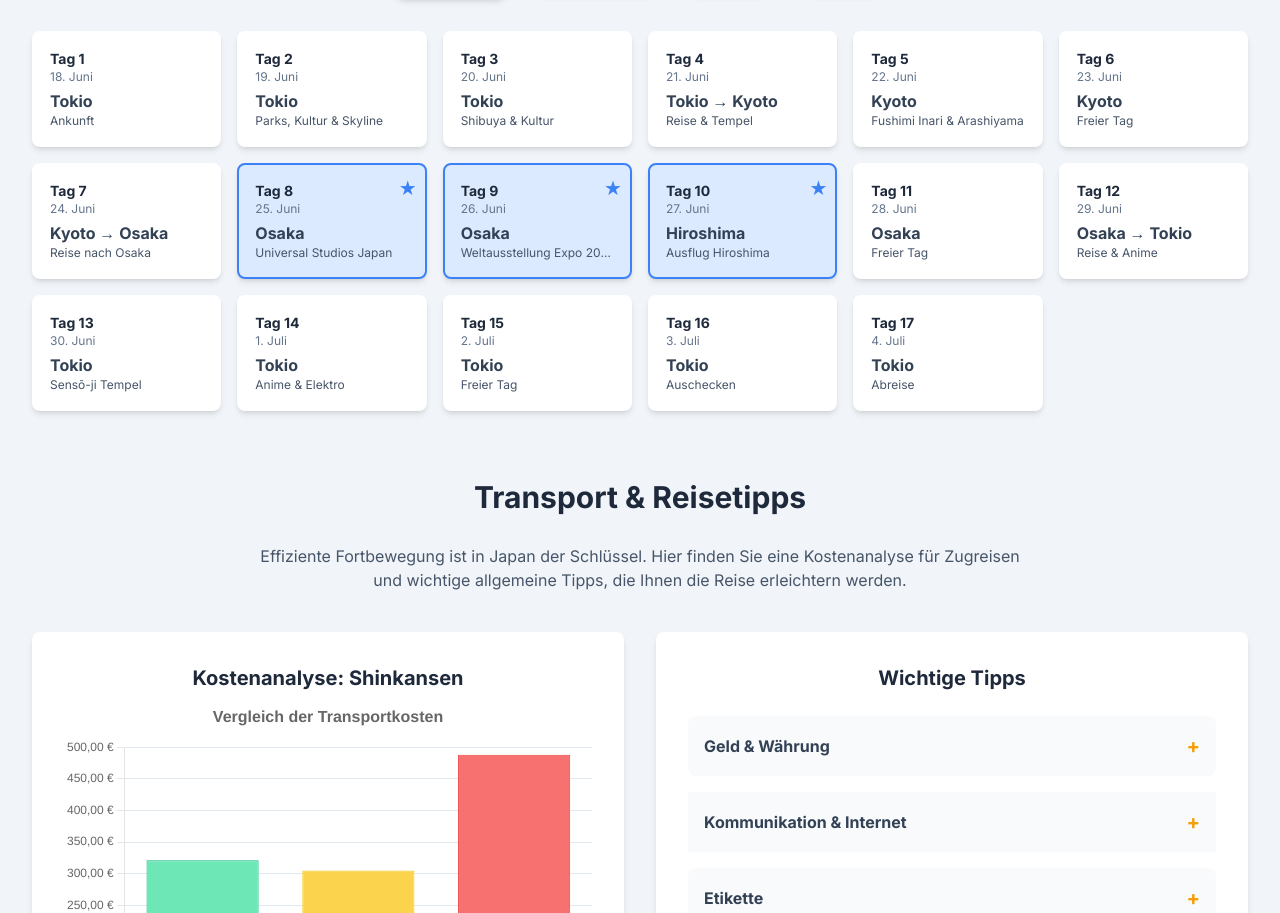
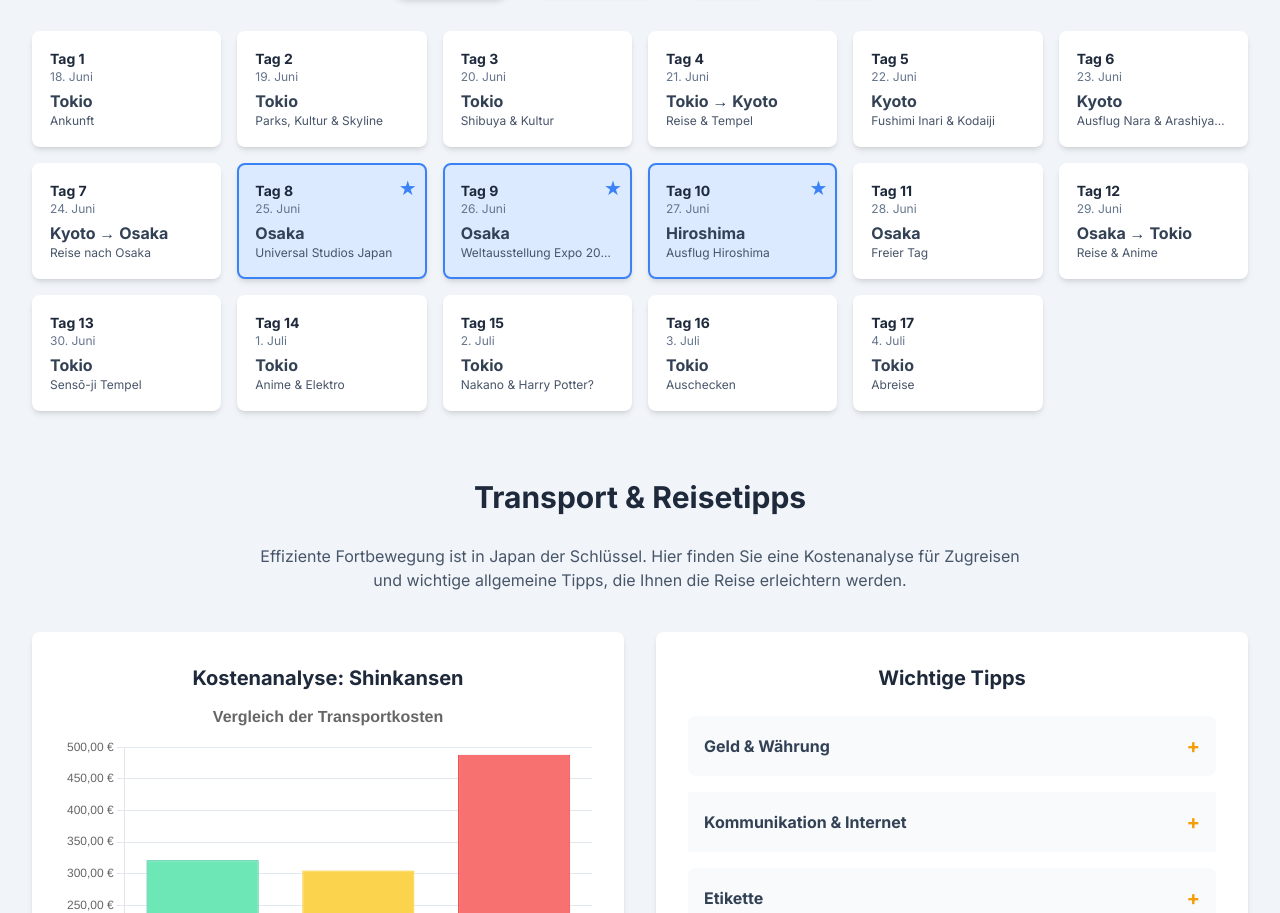
Before and after one commit to Funnypeace/Japan2025, a plain HTML site: page index.html in a window 1280 px wide. Shown: the part 1618-2531 px from the top of the page. Drawn offline with nearby package versions, Linux system fonts and the light colour scheme.

Commit message:
Update itinerary with additional activities

```diff
--- a/index.html
+++ b/index.html
@@ -287,20 +287,25 @@
                 <div class="space-y-4">
                     <div class="activity-item"><strong class="text-amber-600">Vormittag:</strong> Auschecken Hotel: Villa Fontaine Tokyo Hamamatsucho.</div>
                     <div class="activity-item"><strong class="text-amber-600">Nachmittag:</strong> Einchecken Hotel: Almont Hotel Kyoto.</div>
-                    <div class="activity-item" data-theme="kultur"><strong class="text-amber-600">Abend:</strong> Kinkaku-ji Goldener Pavillon &amp; Kiyomizu-dera Tempel Abends.</div>
+                    <div class="activity-item" data-theme="kultur"><strong class="text-amber-600">Nachmittag:</strong> Kinkaku-ji (Goldener Pavillon) und Sennyū-ji Tempel.</div>
+                    <div class="activity-item" data-theme="kultur"><strong class="text-amber-600">Abend:</strong> Kiyomizu-dera Tempel.</div>
                 </div>` },
-            { day: 5, date: "22. Juni", location: "Kyoto", title: "Fushimi Inari & Arashiyama", themes: ['kultur'], preBooked: false, details: `
+            { day: 5, date: "22. Juni", location: "Kyoto", title: "Fushimi Inari & Kodaiji", themes: ['kultur'], preBooked: false, details: `
                 <div class="space-y-4">
                     <div class="activity-item" data-theme="kultur"><strong class="text-amber-600">Früh morgens:</strong> Fushimi Inari Taisha Schrein.</div>
-                    <div class="activity-item" data-theme="kultur"><strong class="text-amber-600">Vormittag:</strong> Arashiyama Bambuswald (Bamboo Grove).</div>
-                    <div class="activity-item"><strong class="text-amber-600">Rest des Tages:</strong> Freie Gestaltung in Kyoto.</div>
+                    <div class="activity-item" data-theme="kultur"><strong class="text-amber-600">Vormittag:</strong> Bamboo Forest of Kodaiji.</div>
+                    <div class="activity-item" data-theme="kultur"><strong class="text-amber-600">Nachmittag:</strong> Nishiki Market.</div>
                 </div>` },
-            { day: 6, date: "23. Juni", location: "Kyoto", title: "Freier Tag", themes: [], preBooked: false, details: `<p>Dieser Tag steht zur freien Verfügung in Kyoto.</p>` },
+            { day: 6, date: "23. Juni", location: "Kyoto", title: "Ausflug Nara & Arashiyama", themes: ['kultur'], preBooked: false, details: `
+                <div class="space-y-4">
+                    <div class="activity-item" data-theme="kultur"><strong class="text-amber-600">Vormittag:</strong> Ausflug nach Nara – Tōdai-ji Tempel.</div>
+                    <div class="activity-item" data-theme="kultur"><strong class="text-amber-600">Nachmittag:</strong> Bambuswald Arashiyama.</div>
+                </div>` },
             { day: 7, date: "24. Juni", location: "Kyoto → Osaka", title: "Reise nach Osaka", themes: [], preBooked: false, details: `
                 <div class="space-y-4">
                     <div class="activity-item"><strong class="text-amber-600">Vormittag:</strong> Auschecken Hotel: Almont Hotel Kyoto.</div>
                     <div class="activity-item"><strong class="text-amber-600">Nachmittag:</strong> Einchecken Hotel: Smile Hotel Shinosaka.</div>
-                    <div class="activity-item"><strong class="text-amber-600">Abend:</strong> Freie Gestaltung in Osaka.</div>
+                    <div class="activity-item"><strong class="text-amber-600">Abend:</strong> Burg Osaka (Osaka Castle), Tsutenkaku und Dotonbori erkunden.</div>
                 </div>` },
             { day: 8, date: "25. Juni", location: "Osaka", title: "Universal Studios Japan", themes: ['anime'], preBooked: true, details: `
                 <div class="space-y-4">
@@ -329,7 +334,11 @@
                 <div class="space-y-4">
                     <div class="activity-item" data-theme="anime technologie"><strong class="text-amber-600">Ganztägig:</strong> Ab zur Akihabara Station – Erkundung des Anime-/Elektro-Viertels.</div>
                 </div>` },
-            { day: 15, date: "2. Juli", location: "Tokio", title: "Freier Tag", themes: [], preBooked: false, details: `<p>Dieser Tag steht zur freien Verfügung in Tokio.</p>` },
+            { day: 15, date: "2. Juli", location: "Tokio", title: "Nakano & Harry Potter?", themes: ['anime'], preBooked: false, details: `
+                <div class="space-y-4">
+                    <div class="activity-item" data-theme="anime"><strong class="text-amber-600">Vormittag:</strong> Nakano Sun Mall und Nakano Broadway erkunden.</div>
+                    <div class="activity-item" data-theme="anime"><strong class="text-amber-600">Nachmittag (optional):</strong> The Making of Harry Potter - Warner Bros. Studio Tour Tokyo.</div>
+                </div>` },
             { day: 16, date: "3. Juli", location: "Tokio", title: "Auschecken", themes: [], preBooked: false, details: `
                 <div class="space-y-4">
                     <div class="activity-item"><strong class="text-amber-600">Ganztägig:</strong> Auschecken Hotel: Shinjuku Granbell Hotel.</div>
```
